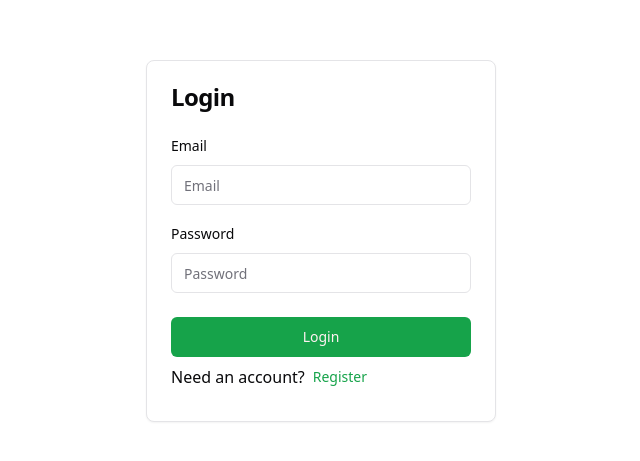
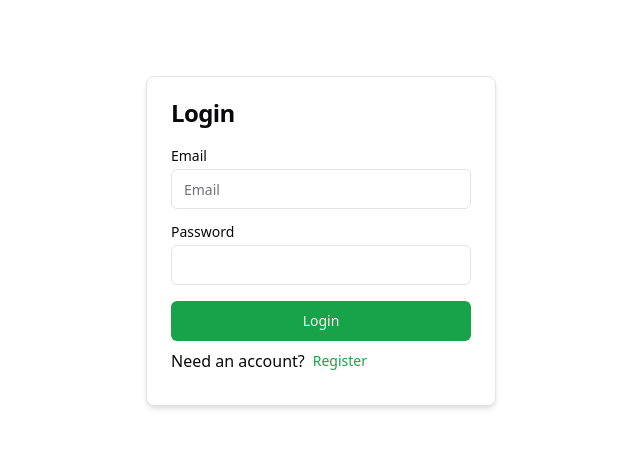
Before and after one commit to fardilalif/mern-pos, a React (Vite) app in the folder client/: page /login in a window 1280 px wide. Shown: the part 159-620 px from the top of the page, without its empty margins (319-959 px from the left). Built offline with nearby package versions, Linux system fonts and the light colour scheme.

Commit message:
completed add product form

```diff
--- a/client/src/pages/AddProduct.jsx
+++ b/client/src/pages/AddProduct.jsx
@@ -5,17 +5,14 @@ import {
   CardHeader,
   CardTitle,
 } from "@/components/ui/card.jsx";
-import { Form } from "@/components/ui/form.jsx";
-import { useForm } from "react-hook-form";
-import { Form as ReactRouterForm, redirect, useSubmit } from "react-router-dom";
+import { Input } from "@/components/ui/input.jsx";
+import { Label } from "@/components/ui/label.jsx";
+import { Form, redirect } from "react-router-dom";
 import { toast } from "react-toastify";
-import { FormFieldComp } from "../components";
 import customFetch from "./../utils/customFetch";
 
 export const action = async ({ request }) => {
   const formData = await request.formData();
-
-  // check for image file
 
   try {
     await customFetch.post("/products", formData);
@@ -27,66 +24,52 @@ export const action = async ({ request }) => {
 };
 
 const AddProduct = () => {
-  const form = useForm({
-    defaultValues: {
-      name: "",
-      description: "",
-      price: 0,
-      category: "",
-      image: "",
-    },
-  });
-
   return (
     <section>
-      <Card className="w-[70%] mx-auto">
+      <Card className="w-[60%] mx-auto shadow-md">
         <CardHeader>
           <CardTitle>Add Product</CardTitle>
         </CardHeader>
         <CardContent>
-          <Form {...form}>
-            <ReactRouterForm method="POST" className="grid w-full gap-4">
-              <FormFieldComp
-                form={form}
-                name="name"
-                formLabel="product name"
-                placeholder="Name"
-                required={true}
+          <Form
+            method="POST"
+            encType="multipart/form-data"
+            className="grid w-full gap-4 items-center"
+          >
+            <div className="flex flex-col justify-center gap-y-1.5 w-full ">
+              <Label htmlFor="name">Name</Label>
+              <Input id="name" name="name" placeholder="Product Name" />
+            </div>
+            <div className="flex flex-col justify-center gap-y-1.5 w-full">
+              <Label htmlFor="description">Description</Label>
+              <Input
+                id="description"
+                name="description"
+                placeholder="Product Description"
               />
-              <FormFieldComp
-                form={form}
-                name="description"
-                formLabel="product description"
-                placeholder="Description"
-                required={true}
+            </div>
+            <div className="flex flex-col justify-center gap-y-1.5 w-full">
+              <Label htmlFor="category">Category</Label>
+              <Input
+                id="category"
+                name="category"
+                placeholder="Product Category"
               />
-              <FormFieldComp
-                form={form}
-                name="category"
-                formLabel="product category"
-                placeholder="Category"
-                required={true}
+            </div>
+            <div className="flex flex-col justify-center gap-y-1.5 w-full">
+              <Label htmlFor="price">Price</Label>
+              <Input
+                type="number"
+                id="price"
+                name="price"
+                placeholder="Product Price"
               />
-              <FormFieldComp
-                form={form}
-                type="number"
-                min="1"
-                name="price"
-                formLabel="product price"
-                placeholder="Price"
-                required={true}
-              />
-              <FormFieldComp
-                form={form}
-                type="file"
-                name="image"
-                formLabel="product image"
-                required={true}
-              />
-              <Button type="submit" className="mt-2">
-                Submit
-              </Button>
-            </ReactRouterForm>
+            </div>
+            <div className="flex flex-col justify-center gap-y-1.5 w-full">
+              <Label htmlFor="image">Image</Label>
+              <Input type="file" id="image" name="image" />
+            </div>
+            <Button>Submit</Button>
           </Form>
         </CardContent>
       </Card>
--- a/client/src/pages/Login.jsx
+++ b/client/src/pages/Login.jsx
@@ -6,11 +6,10 @@ import {
   CardHeader,
   CardTitle,
 } from "@/components/ui/card.jsx";
-import { Form } from "@/components/ui/form.jsx";
-import { useForm } from "react-hook-form";
-import { Link, Form as ReactRouterForm, redirect } from "react-router-dom";
+import { Input } from "@/components/ui/input.jsx";
+import { Label } from "@/components/ui/label.jsx";
+import { Form, Link, redirect } from "react-router-dom";
 import { toast } from "react-toastify";
-import { FormFieldComp } from "../components";
 import customFetch from "./../utils/customFetch";
 
 export const action = async ({ request }) => {
@@ -28,37 +27,23 @@ export const action = async ({ request }) => {
 };
 
 const Login = () => {
-  const form = useForm({ defaultValues: { email: "", password: "" } });
-
   return (
     <div className="min-h-[100vh] grid place-items-center">
-      <Card className="w-[350px]">
+      <Card className="w-[350px] shadow-md">
         <CardHeader>
           <CardTitle>Login</CardTitle>
         </CardHeader>
         <CardContent className="pb-0">
-          <Form {...form}>
-            <ReactRouterForm
-              method="POST"
-              className="grid w-full gap-4 items-center"
-            >
-              <FormFieldComp
-                form={form}
-                name="email"
-                type="email"
-                placeholder="Email"
-              />
-              <FormFieldComp
-                form={form}
-                name="password"
-                type="password"
-                required={true}
-                placeholder="Password"
-              />
-              <Button type="submit" className="mt-2">
-                Login
-              </Button>
-            </ReactRouterForm>
+          <Form method="POST" className="grid gap-4 items-center">
+            <div className="flex flex-col justify-center gap-y-1.5 w-full ">
+              <Label htmlFor="email">Email</Label>
+              <Input id="email" name="email" placeholder="Email" />
+            </div>
+            <div className="flex flex-col justify-center gap-y-1.5 w-full ">
+              <Label htmlFor="password">Password</Label>
+              <Input type="password" id="password" name="password" />
+            </div>
+            <Button type="submit">Login</Button>
           </Form>
         </CardContent>
         <CardFooter>
```
Also changed, not shown: 1 other file (tests, documents, lock files or other folders).
